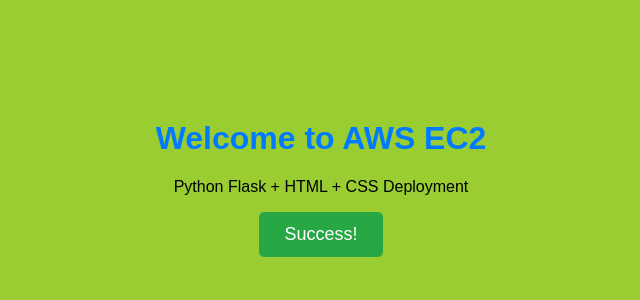
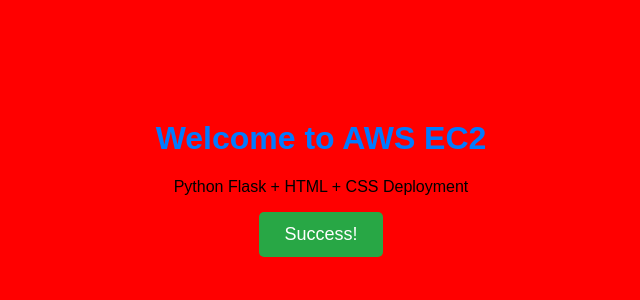
Before and after one commit to shiva-6300/practice-project, a Flask app: page / in a window 1280 px wide. Shown: the top 300 px of the page, without its empty margins (319-959 px from the left). Run offline with Flask 3, Linux system fonts and the light colour scheme.

Commit message:
Webhook test

```diff
--- a/static/style.css
+++ b/static/style.css
@@ -1,7 +1,7 @@
 body{
     margin:0;
     font-family:Arial,sans-serif;
-    background:yellowgreen;
+    background:red;
 }
 
 .container{
```
